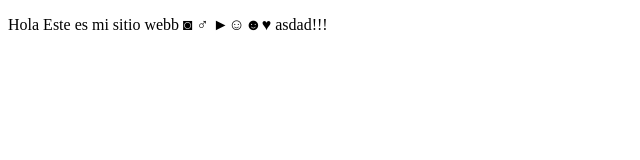
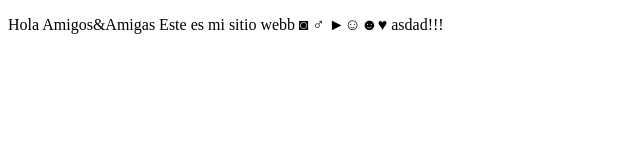
Before and after one commit to tortudev/democurPrework, a plain HTML site: page index.html in a window 1280 px wide. Shown: the whole page, without its empty margins (0-640 px from the left). Drawn offline with Linux system fonts and the light colour scheme.

Commit message:
se agrego palabra amigos

```diff
--- a/index.html
+++ b/index.html
@@ -8,7 +8,8 @@
 </head>
 <body>
     <p>
-        Hola Este es mi sitio webb ◙ ♂ ►☺☻♥
+        Hola Amigos&Amigas
+        Este es mi sitio webb ◙ ♂ ►☺☻♥
         asdad!!!
     </p>
 </body>
```
